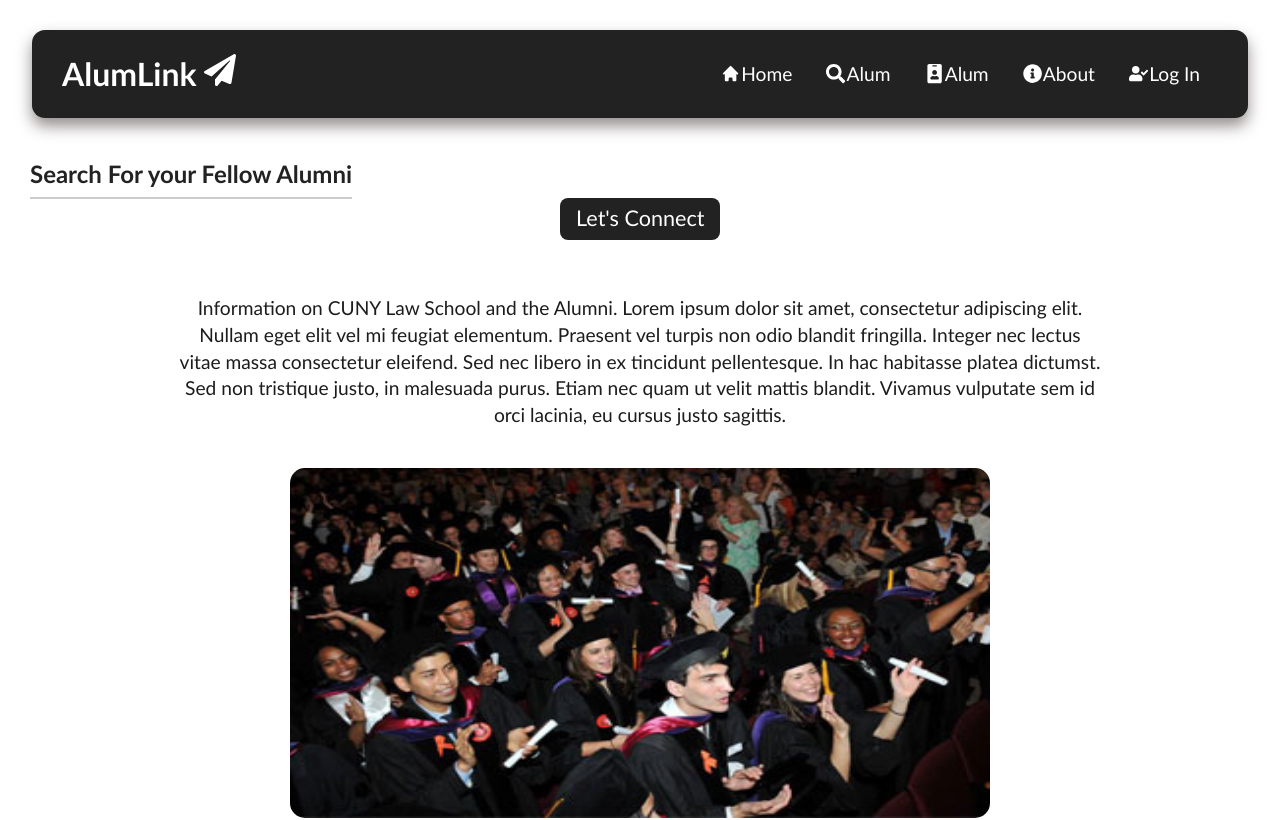
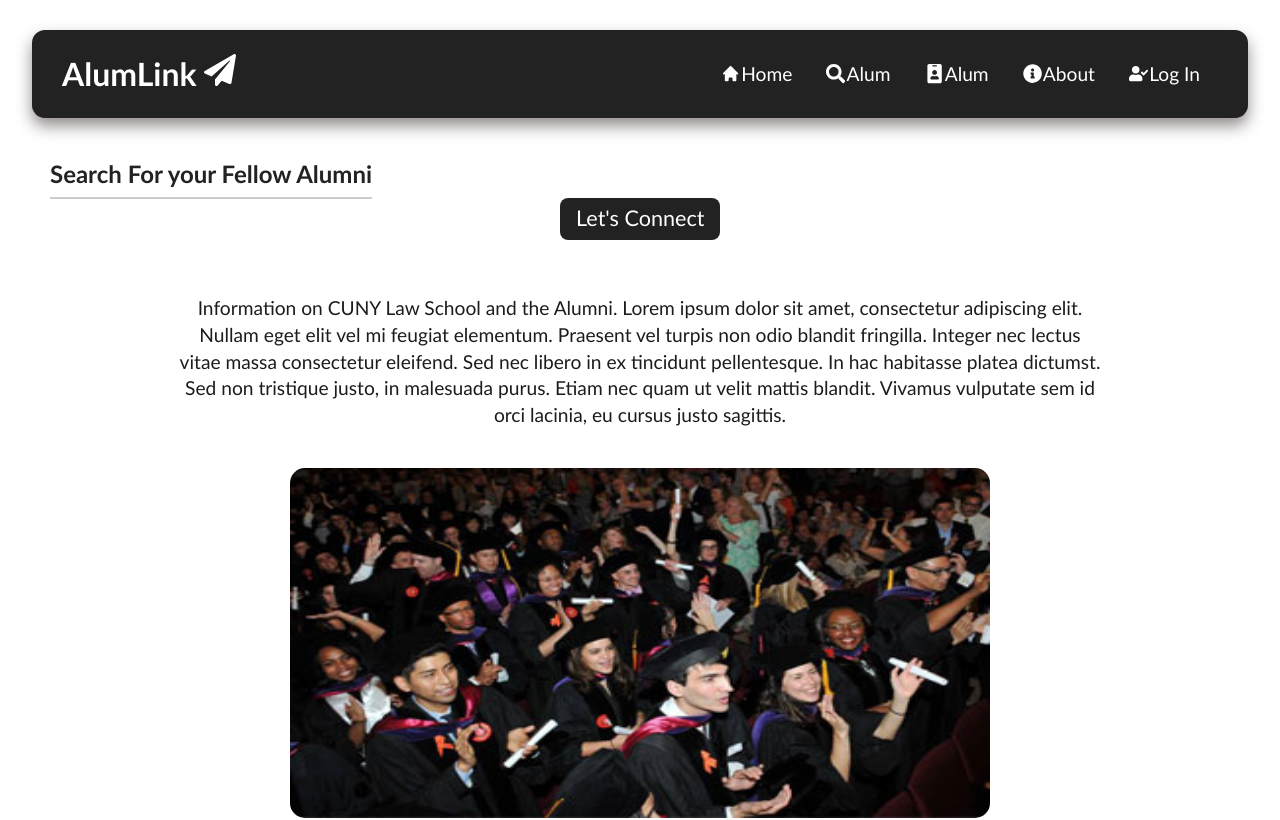
Before and after one commit to CUNYTechPrep/AlumLink, a React (Create React App) app in the folder client/: page / in a window 1280 px wide. Shown: the top 820 px of the page. Built offline with nearby package versions, Linux system fonts and the light colour scheme.

Commit message:
edited the styling of title

```diff
--- a/client/src/pages/HomeStyles.css
+++ b/client/src/pages/HomeStyles.css
@@ -48,7 +48,7 @@
     .title {
       position: absolute;
       top: 0px;
-      left: 30px;
+      left: 50px;
       font-size: 24px;
     }
      .flex-container {
```
